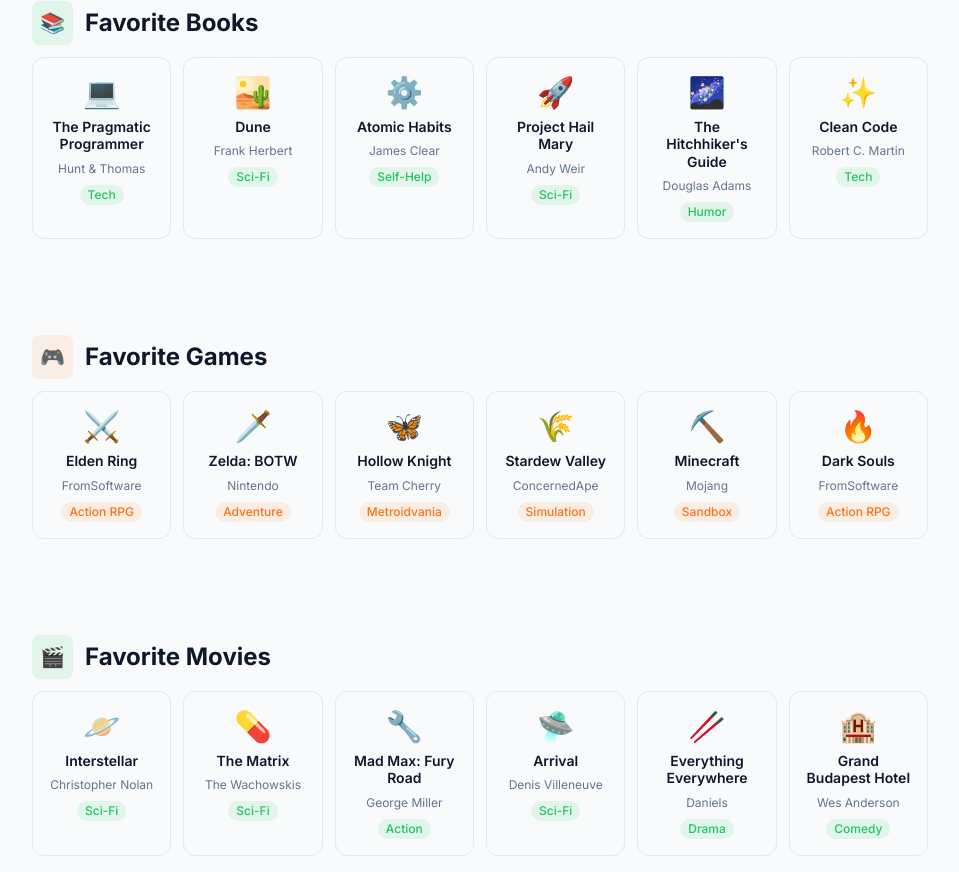
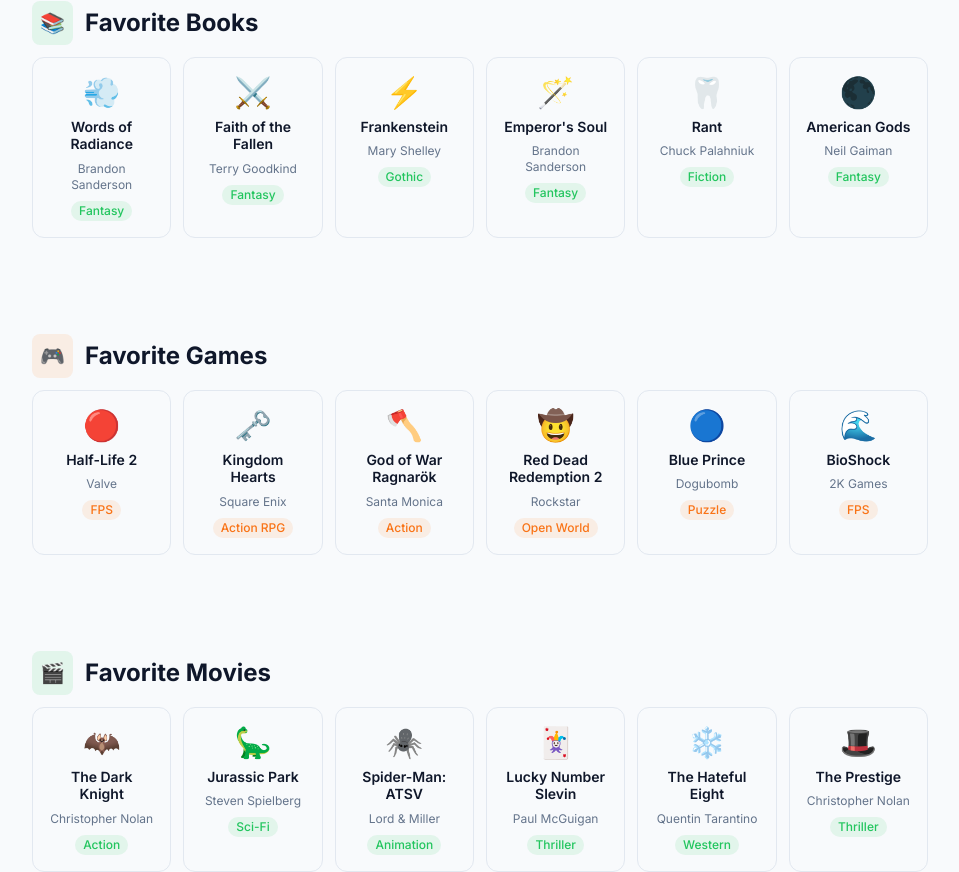
Before and after one commit to Joshjessee/ai-journey-blog, a Next.js app: page /side-quests in a window 1280 px wide. Shown: the part 1680-2552 px from the top of the page, without its empty margins (160-1119 px from the left). Built offline with nearby package versions, Linux system fonts and the light colour scheme.

Commit message:
Update favorite books, games, and movies with real picks
https://claude.ai/code/session_01BPtCjuit186F75LmfEE1ZN

```diff
--- a/app/side-quests/page.tsx
+++ b/app/side-quests/page.tsx
@@ -87,32 +87,32 @@ const SKYDIVING_IMAGES = [
 
 // ─── Books ────────────────────────────────────────────────────────────────────
 const BOOKS: MediaItem[] = [
-  { title: "The Pragmatic Programmer", subtitle: "Hunt & Thomas", emoji: "💻", genre: "Tech" },
-  { title: "Dune", subtitle: "Frank Herbert", emoji: "🏜️", genre: "Sci-Fi" },
-  { title: "Atomic Habits", subtitle: "James Clear", emoji: "⚙️", genre: "Self-Help" },
-  { title: "Project Hail Mary", subtitle: "Andy Weir", emoji: "🚀", genre: "Sci-Fi" },
-  { title: "The Hitchhiker's Guide", subtitle: "Douglas Adams", emoji: "🌌", genre: "Humor" },
-  { title: "Clean Code", subtitle: "Robert C. Martin", emoji: "✨", genre: "Tech" },
+  { title: "Words of Radiance", subtitle: "Brandon Sanderson", emoji: "💨", genre: "Fantasy" },
+  { title: "Faith of the Fallen", subtitle: "Terry Goodkind", emoji: "⚔️", genre: "Fantasy" },
+  { title: "Frankenstein", subtitle: "Mary Shelley", emoji: "⚡", genre: "Gothic" },
+  { title: "Emperor's Soul", subtitle: "Brandon Sanderson", emoji: "🪄", genre: "Fantasy" },
+  { title: "Rant", subtitle: "Chuck Palahniuk", emoji: "🦷", genre: "Fiction" },
+  { title: "American Gods", subtitle: "Neil Gaiman", emoji: "🌑", genre: "Fantasy" },
 ];
 
 // ─── Video Games ─────────────────────────────────────────────────────────────
 const GAMES: MediaItem[] = [
-  { title: "Elden Ring", subtitle: "FromSoftware", emoji: "⚔️", genre: "Action RPG" },
-  { title: "Zelda: BOTW", subtitle: "Nintendo", emoji: "🗡️", genre: "Adventure" },
-  { title: "Hollow Knight", subtitle: "Team Cherry", emoji: "🦋", genre: "Metroidvania" },
-  { title: "Stardew Valley", subtitle: "ConcernedApe", emoji: "🌾", genre: "Simulation" },
-  { title: "Minecraft", subtitle: "Mojang", emoji: "⛏️", genre: "Sandbox" },
-  { title: "Dark Souls", subtitle: "FromSoftware", emoji: "🔥", genre: "Action RPG" },
+  { title: "Half-Life 2", subtitle: "Valve", emoji: "🔴", genre: "FPS" },
+  { title: "Kingdom Hearts", subtitle: "Square Enix", emoji: "🗝️", genre: "Action RPG" },
+  { title: "God of War Ragnarök", subtitle: "Santa Monica", emoji: "🪓", genre: "Action" },
+  { title: "Red Dead Redemption 2", subtitle: "Rockstar", emoji: "🤠", genre: "Open World" },
+  { title: "Blue Prince", subtitle: "Dogubomb", emoji: "🔵", genre: "Puzzle" },
+  { title: "BioShock", subtitle: "2K Games", emoji: "🌊", genre: "FPS" },
 ];
 
 // ─── Movies ───────────────────────────────────────────────────────────────────
 const MOVIES: MediaItem[] = [
-  { title: "Interstellar", subtitle: "Christopher Nolan", emoji: "🪐", genre: "Sci-Fi" },
-  { title: "The Matrix", subtitle: "The Wachowskis", emoji: "💊", genre: "Sci-Fi" },
-  { title: "Mad Max: Fury Road", subtitle: "George Miller", emoji: "🔧", genre: "Action" },
-  { title: "Arrival", subtitle: "Denis Villeneuve", emoji: "🛸", genre: "Sci-Fi" },
-  { title: "Everything Everywhere", subtitle: "Daniels", emoji: "🥢", genre: "Drama" },
-  { title: "Grand Budapest Hotel", subtitle: "Wes Anderson", emoji: "🏨", genre: "Comedy" },
+  { title: "The Dark Knight", subtitle: "Christopher Nolan", emoji: "🦇", genre: "Action" },
+  { title: "Jurassic Park", subtitle: "Steven Spielberg", emoji: "🦕", genre: "Sci-Fi" },
+  { title: "Spider-Man: ATSV", subtitle: "Lord & Miller", emoji: "🕷️", genre: "Animation" },
+  { title: "Lucky Number Slevin", subtitle: "Paul McGuigan", emoji: "🃏", genre: "Thriller" },
+  { title: "The Hateful Eight", subtitle: "Quentin Tarantino", emoji: "❄️", genre: "Western" },
+  { title: "The Prestige", subtitle: "Christopher Nolan", emoji: "🎩", genre: "Thriller" },
 ];
 
 export default function SideQuestsPage() {
```
